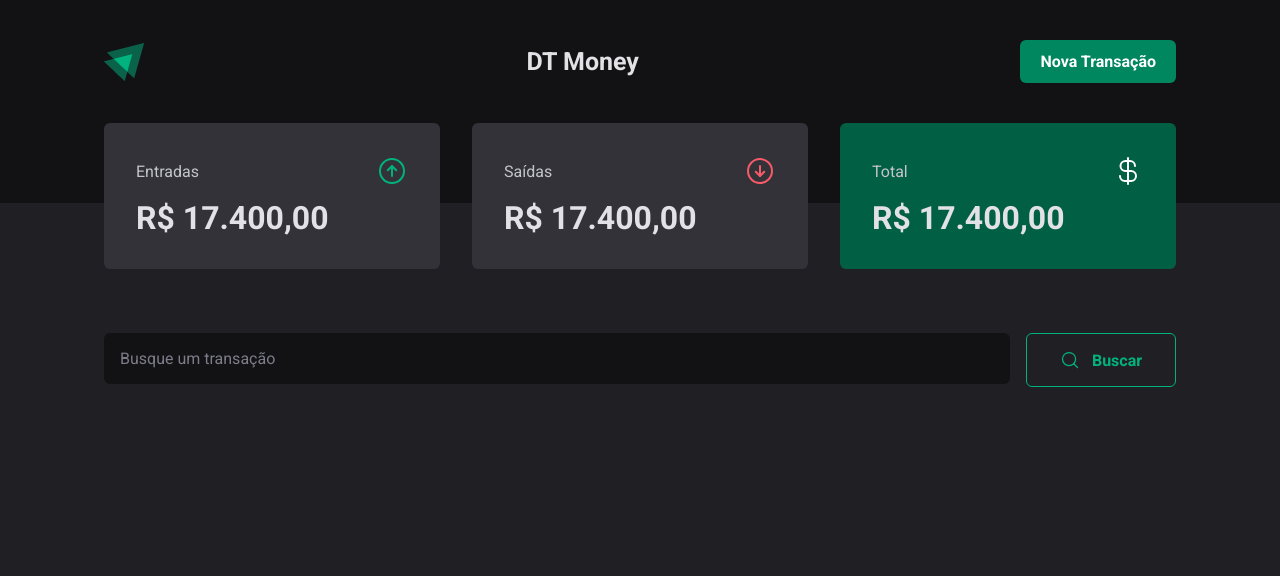
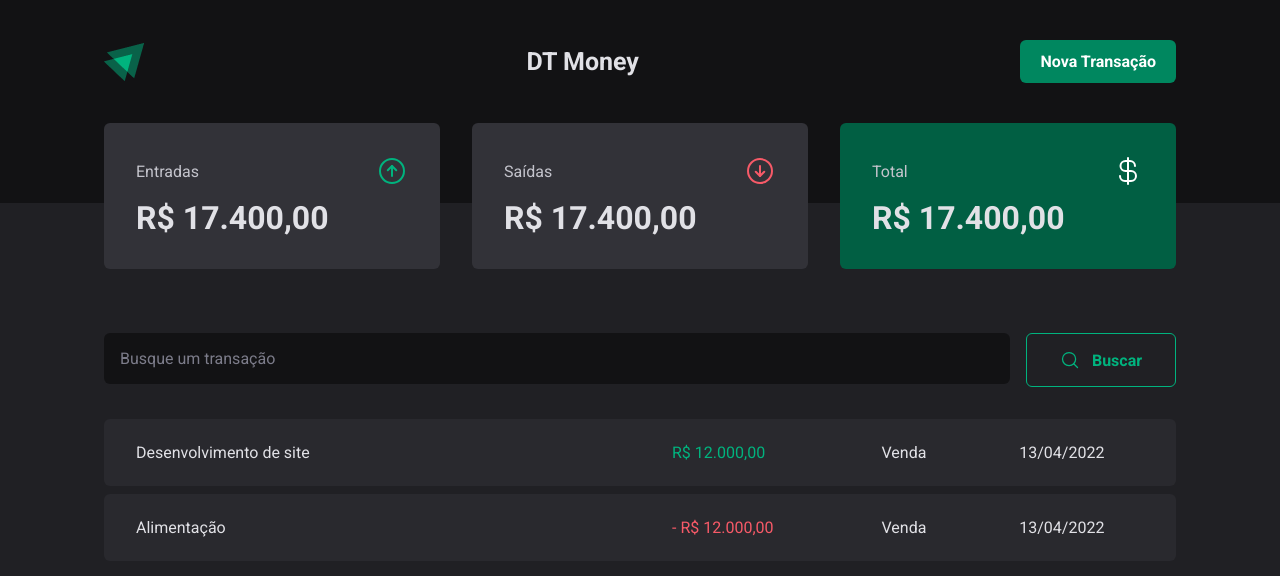
Before and after one commit to gustavosalviato/dt-money, a React (Vite) app: page / in a window 1280 px wide. Shown: the top 576 px of the page. Built offline with nearby package versions, Linux system fonts and the light colour scheme.

Commit message:
Estrutura Table Transactions

```diff
--- a/src/Pages/Transactions/index.tsx
+++ b/src/Pages/Transactions/index.tsx
@@ -1,7 +1,7 @@
 import { Header } from "../../components/Header"
 import { InputSearch } from "../../components/InputSearch"
 import { Summary } from "../../components/Summary"
-import { TransactionsContainer } from "./styles"
+import { TransactionsContainer, TableContainer, PriceHightlight } from "./styles"
 
 export const Transactions = () => {
     return (
@@ -11,6 +11,34 @@
 
             <TransactionsContainer>
                 <InputSearch />
+
+
+                <TableContainer>
+                    <tbody>
+                        <tr>
+                            <td width="50%">Desenvolvimento de site</td>
+                            <td>
+                                <PriceHightlight variant="income">
+                                    R$ 12.000,00
+                                </PriceHightlight>
+
+                            </td>
+                            <td>Venda</td>
+                            <td>13/04/2022</td>
+                        </tr>
+
+                        <tr>
+                            <td width="50%">Alimentação</td>
+                            <td>
+                                <PriceHightlight variant="outcome">
+                                    - R$ 12.000,00
+                                </PriceHightlight>
+                            </td>
+                            <td>Venda</td>
+                            <td>13/04/2022</td>
+                        </tr>
+                    </tbody>
+                </TableContainer>
             </TransactionsContainer>
 
         </div>
--- a/src/Pages/Transactions/styles.ts
+++ b/src/Pages/Transactions/styles.ts
@@ -7,3 +7,33 @@
     margin: 6.4rem auto 0;
     padding: 0 2.4rem;
 `
+
+export const TableContainer = styled.table`
+    width: 100%;
+    margin-top: 2.4rem;
+    border-collapse: separate;
+    border-spacing: 0 0.8rem;
+
+
+    td {
+      padding: 2.4rem 3.2rem;
+        background: ${props => props.theme["gray-700"]};
+
+    &:first-child {
+      border-top-left-radius: 6px;
+      border-bottom-left-radius: 6px;
+    }
+
+    &:last-child {
+      border-top-right-radius: 6px;
+      border-bottom-right-radius: 6px;
+    }
+  }
+`
+interface PriceHightlightProps {
+    variant: 'income' | 'outcome'
+}
+
+export const PriceHightlight = styled.span<PriceHightlightProps>`
+    color: ${props => props.variant === 'income' ? props.theme["green-300"] : props.theme["red-300"]}
+`
```
